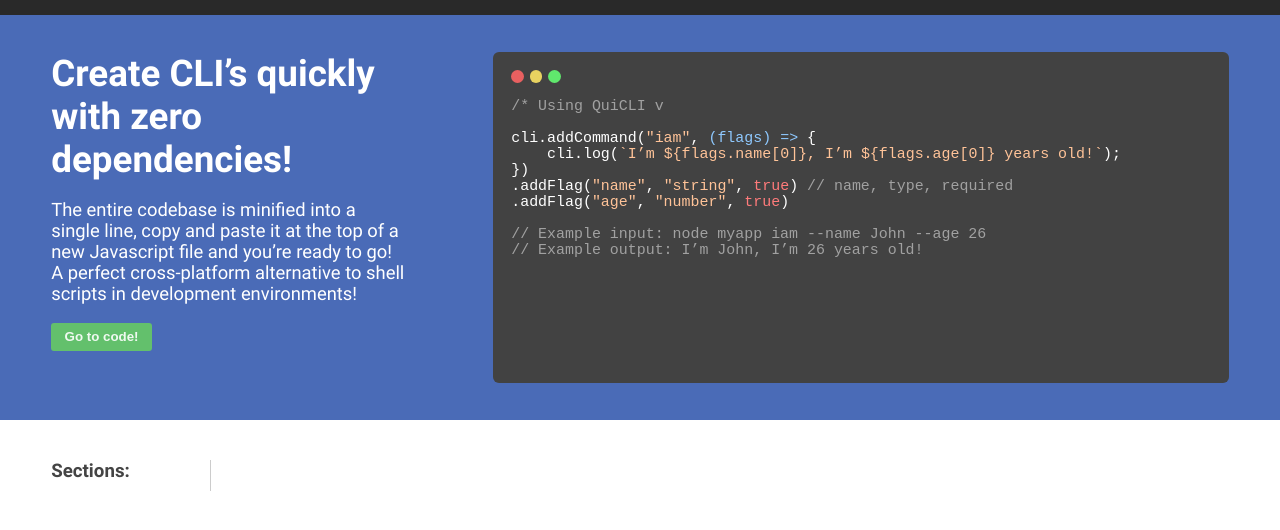
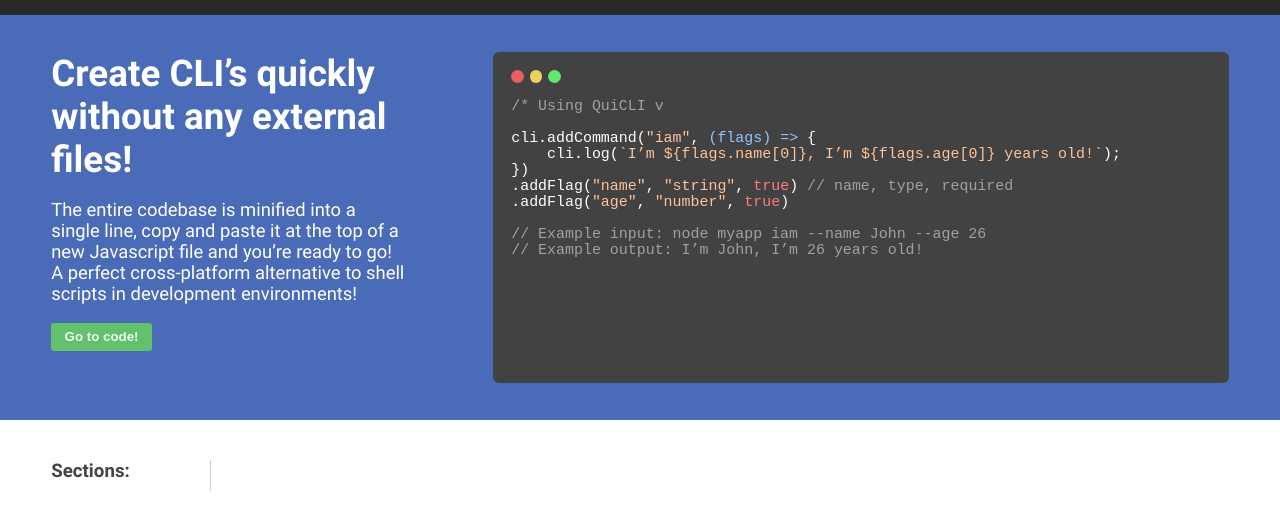
Before and after one commit to thecodeah/quicli, a website: page docs/assets/template.handlebars in a window 1280 px wide. Shown: the part 44-574 px from the top of the page. Drawn offline with nearby package versions, Linux system fonts and the light colour scheme; files that its build step writes are made by us from their sources; files whose address does not match are found by name.

Commit message:
docs(website): Update website headline

```diff
--- a/docs/assets/template.handlebars
+++ b/docs/assets/template.handlebars
@@ -3,7 +3,7 @@
 <head>
     <meta charset='utf-8'/>
     <meta http-equiv='X-UA-Compatible' content='IE=edge'/>
-    <title>QuiCLI - Create CLI's quickly with zero dependencies!</title>
+    <title>QuiCLI - Create CLI’s quickly without any external files!</title>
     <meta name='viewport' content='width=device-width, initial-scale=1'/>
     <link rel='stylesheet' type='text/css' media='screen' href='assets/main.css'/>
     <link rel="icon" type="image/png" href="assets/favicon.png"/>
@@ -20,7 +20,7 @@
     </header>
     <div class="sub-header">
         <div class="promo">
-            <h1>Create CLI’s quickly with zero dependencies!</h1>
+            <h1>Create CLI’s quickly without any external files!</h1>
             <p>
                 The entire codebase is minified into a single line, copy and paste it at the top of a new
                 Javascript file and you’re ready to go! A perfect cross-platform alternative to shell scripts
```
Also changed, not shown: docs/index.html (+2 -2 lines).
